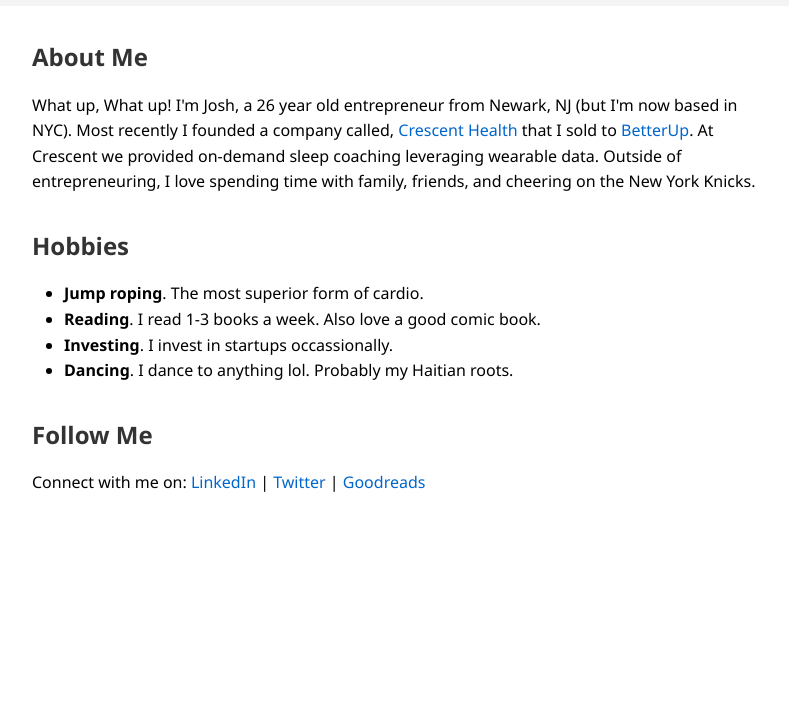
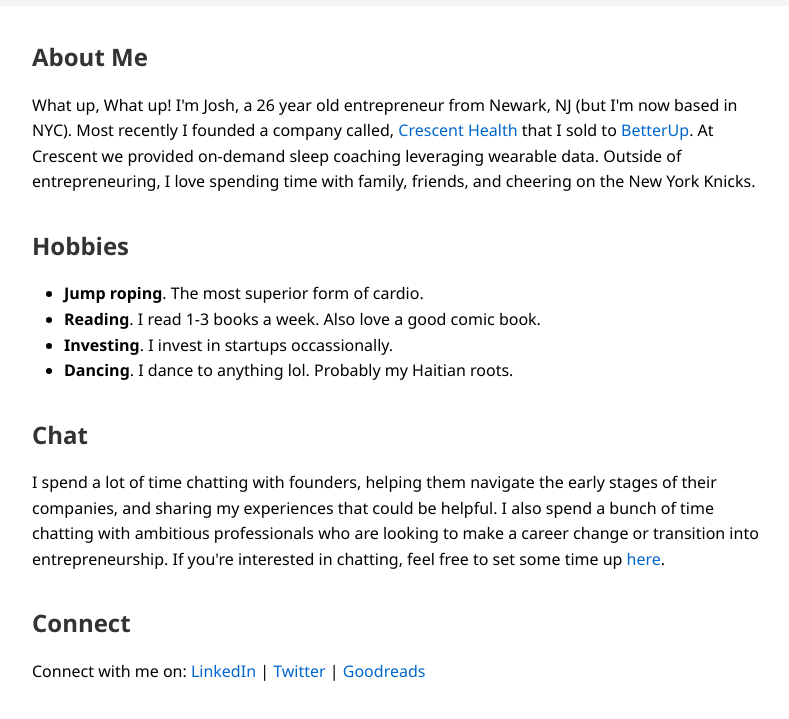
Before and after one commit to jcodingboi/joshs-personal-landing-page, a plain HTML site: page index.html in a window 1280 px wide. Shown: the part 85-804 px from the top of the page, without its empty margins (240-1029 px from the left). Drawn offline with Linux system fonts and the light colour scheme.

Commit message:
added a section for people to book time with me on my intro account

```diff
--- a/index.html
+++ b/index.html
@@ -31,7 +31,14 @@
         </section>
 
         <section class="section">
-            <h2 class="section-title">Follow Me</h2>
+            <h2 class="section-title">Chat</h2>
+            <p class="section-content">
+                I spend a lot of time chatting with founders, helping them navigate the early stages of their companies, and sharing my experiences that could be helpful. I also spend a bunch of time chatting with ambitious professionals who are looking to make a career change or transition into entrepreneurship. If you're interested in chatting, feel free to set some time up <a href="intro.co/JoshuaCollin">here</a>.
+            </p>
+        </section>
+
+        <section class="section"></section>
+            <h2 class="section-title">Connect</h2>
             <p class="section-content">
                 Connect with me on:
                 <a href="https://www.linkedin.com/in/joshua-collin/" target="_blank">LinkedIn</a> |
```
